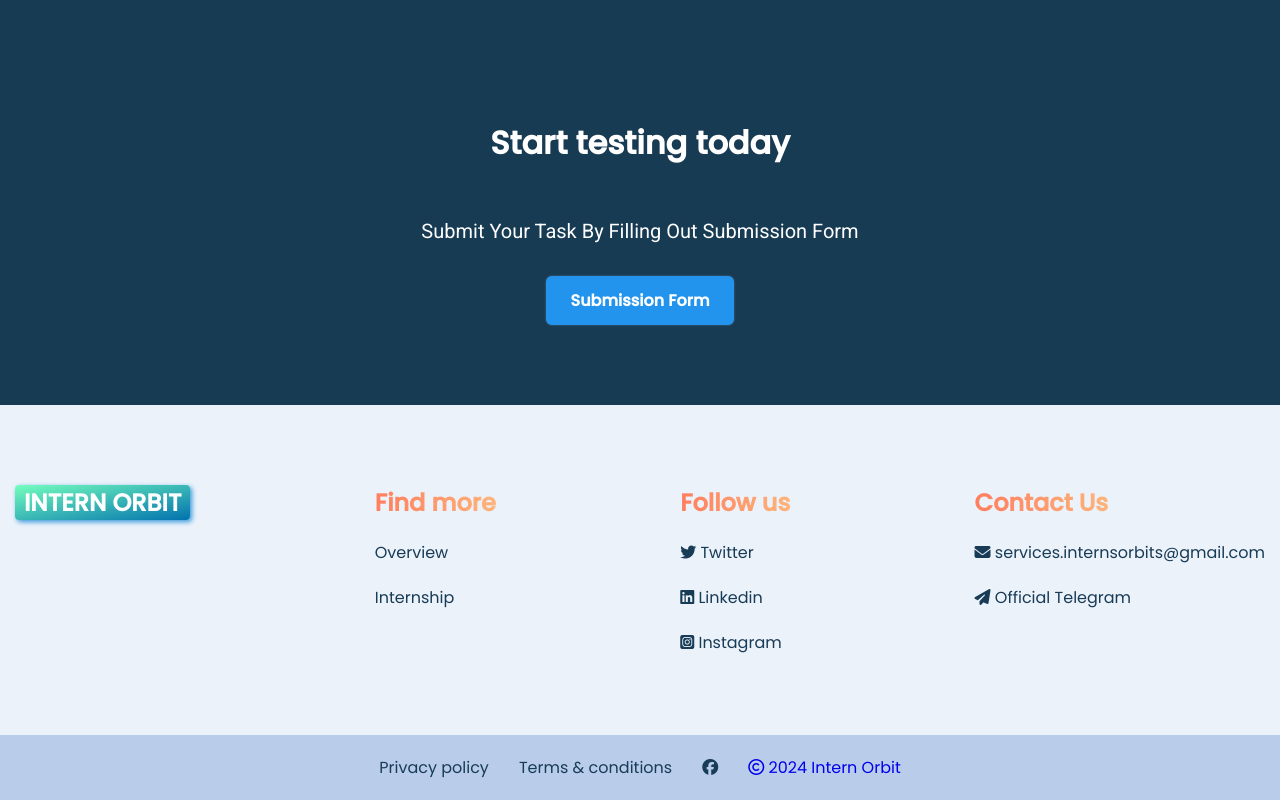
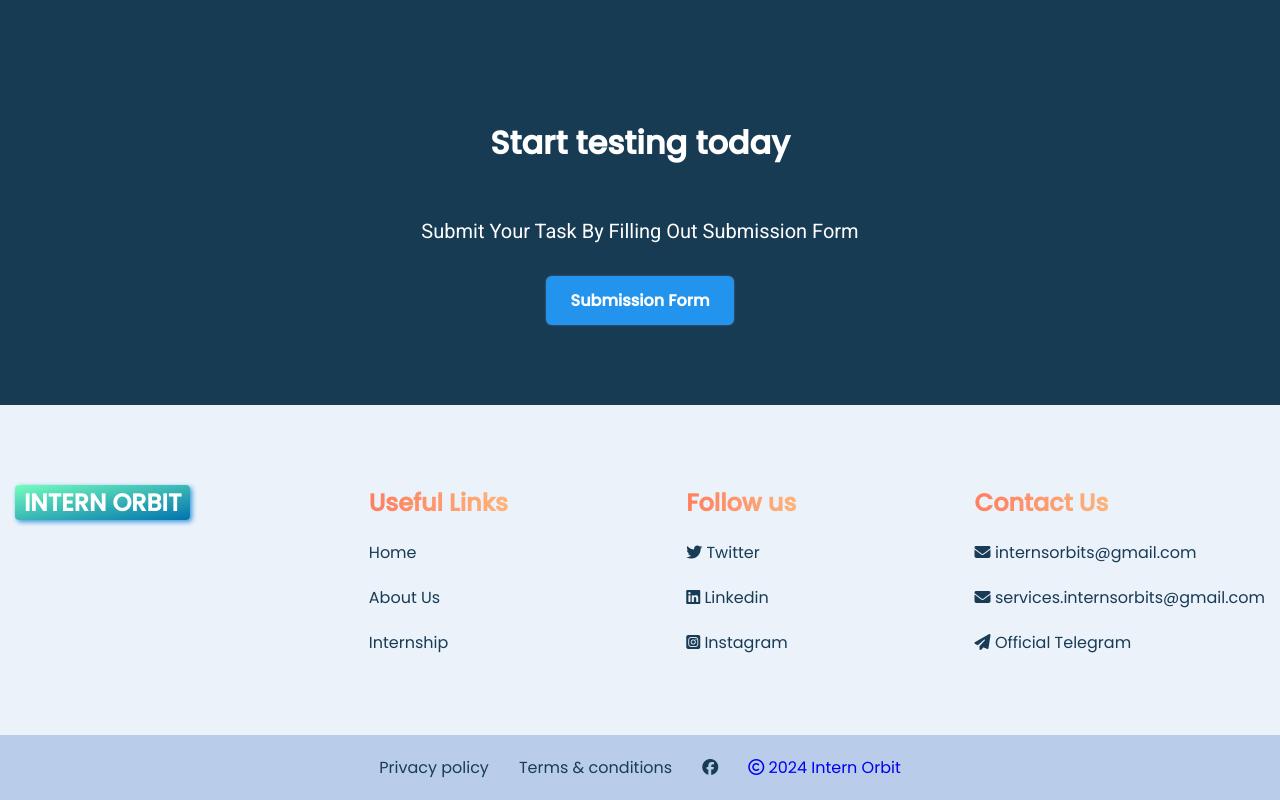
Before and after one commit to internorbit/Web-Page, a plain HTML site: page index.html in a window 1280 px wide. Shown: the part 3122-3922 px from the top of the page. Drawn offline with Linux system fonts and the light colour scheme.

Commit message:
Update index.html

```diff
--- a/index.html
+++ b/index.html
@@ -233,8 +233,9 @@
                 <h3 class="lg">INTERN ORBIT</h3>
             </a>
             <div class="link-column flex">
-                <h3 class="lg5">Find more</h3>
-                <a href="#" class="hover-link">Overview</a>
+                 <h3 class="lg5">Useful Links</h3>
+                <a href="index.html" class="hover-link">Home</a>
+                <a href="#about" class="hover-link">About Us</a>
                 <a href="https://forms.gle/H4w5bngfzr56zpPM9" class="hover-link">Internship</a>
             </div>
 
@@ -251,6 +252,8 @@
 
             <div class="link-column flex">
                 <h3 class="lg5" id="contact">Contact Us</h3>
+                <a href="mailto:internsorbits@gmail.com" class="hover-link"><i class="fa-solid fa-envelope"></i>
+                    internsorbits@gmail.com</a>
                 <a href="mailto:services.internsorbits@gmail.com" class="hover-link"><i class="fa-solid fa-envelope"></i>
                     services.internsorbits@gmail.com</a>
                 <a href="https://t.me/internorbit" target="_blank" class="hover-link"><i
```
